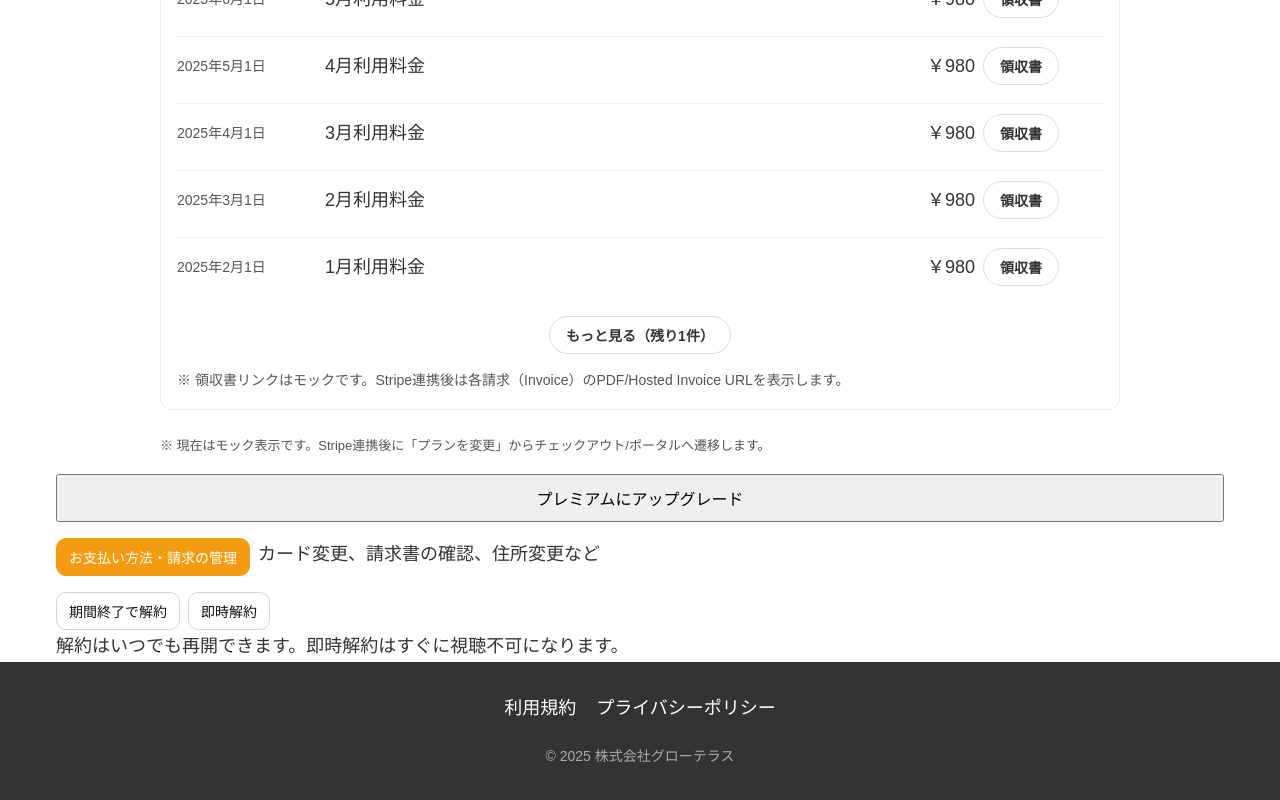
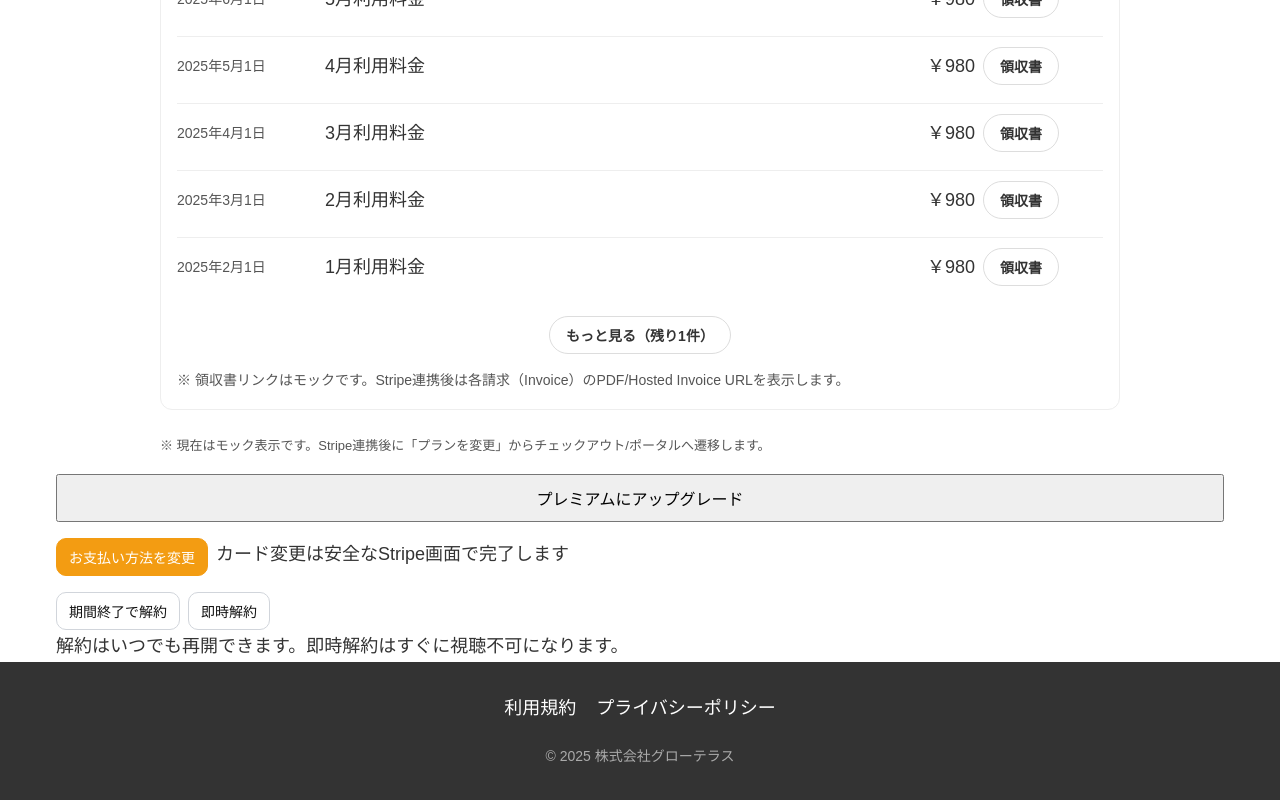
Before and after one commit to GrowTerraceInc/richpass-frontend, a Next.js app: page /settings/plan in a window 1280 px wide. Shown: the part 1009-1809 px from the top of the page. Built offline with nearby package versions, Linux system fonts and the light colour scheme; no server answers.

Commit message:
chore(plan): route payment-method button to internal page (no portal)

```diff
--- a/app/settings/plan/components/PortalAction.tsx
+++ b/app/settings/plan/components/PortalAction.tsx
@@ -1,12 +1,14 @@
 'use client';
 import styles from '../Plan.module.css';
-const API = process.env.NEXT_PUBLIC_API_ORIGIN!;
+
 export default function PortalAction() {
-  const go = () => { window.location.href = `${API}/api/billing/portal/redirect`; };
+  const go = () => { window.location.href = '/settings/billing/payment-method'; };
   return (
     <div className={styles.btnRow}>
-      <button onClick={go} className={`${styles.btn} ${styles.btnPrimary}`}>お支払い方法・請求の管理</button>
-      <span className={styles.kicker}>カード変更、請求書の確認、住所変更など</span>
+      <button onClick={go} className={`${styles.btn} ${styles.btnPrimary}`}>
+        お支払い方法を変更
+      </button>
+      <span className={styles.kicker}>カード変更は安全なStripe画面で完了します</span>
     </div>
   );
 }
```
